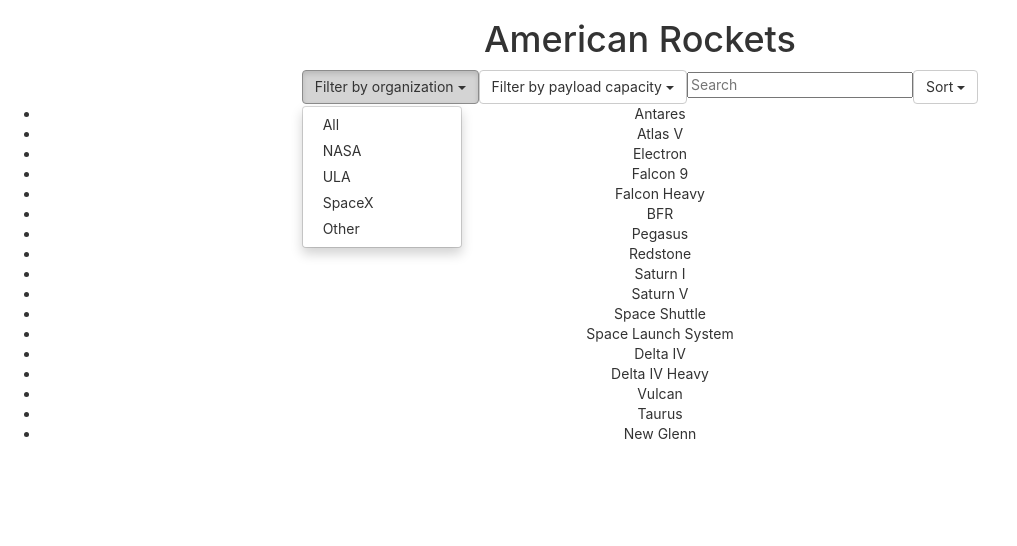
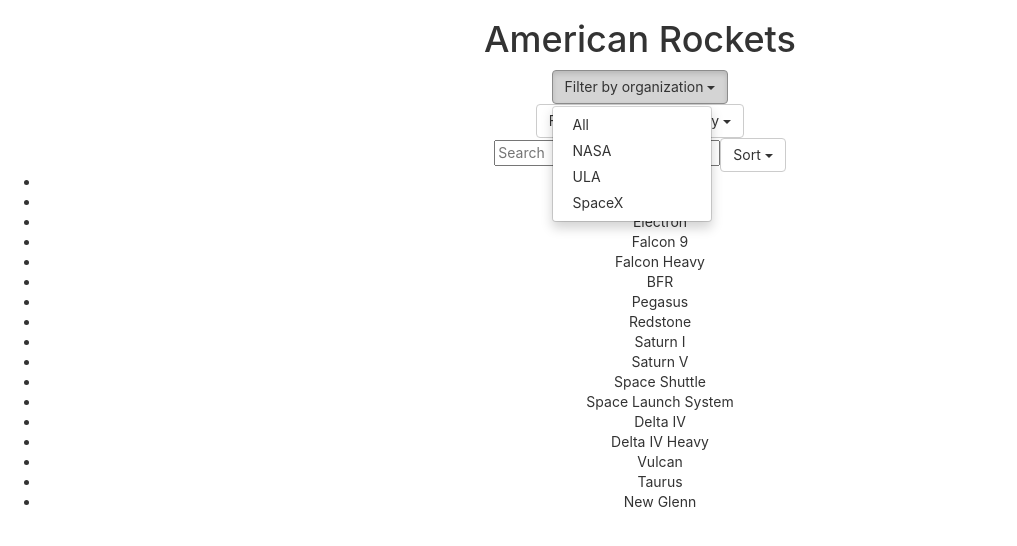
Before and after one commit to jleiken/filtering-rockets, a React (Create React App) app: page / in a window 1280 px wide. Both pictures are taken after a click on the button "Filter by organization". Shown: the top 546 px of the page, without its empty margins (0-1017 px from the left). Built offline with nearby package versions, Linux system fonts and the light colour scheme.

Commit message:
Sorting and filtering poorly

```diff
--- a/src/App.js
+++ b/src/App.js
@@ -1,32 +1,58 @@
 import React, { Component } from 'react';
 import './App.css';
-import FilteredList from './FilteredList';
+import SortedList from './SortedList';
+import Filter from './Filter';
 
 const rockets = [
-	{name: "Antares", org: "Orbital ATK", capacity: 5000},
-	{name: "Atlas V", org: "ULA", capacity: 20520},
-	{name: "Electron", org: "Rocket Lab", capacity: 250},
-	{name: "Falcon 9", org: "SpaceX", capacity: 22800},
-	{name: "Falcon Heavy", org: "SpaceX", capacity: 63800},
-	{name: "BFR", org: "SpaceX", capacity: 100000},
-	{name: "Pegasus", org: "Orbital ATK", capacity: 443},
-	{name: "Redstone", org: "US Army", capacity: 2860},
-	{name: "Saturn I", org: "NASA", capacity: 9070},
-	{name: "Saturn V", org: "NASA", capacity: 140000},
-	{name: "Space Shuttle", org: "NASA", capacity: 27500},
-	{name: "Space Launch System", org: "ULA", capacity: 117934},
-	{name: "Delta IV", org: "ULA", capacity: 11470},
-	{name: "Delta IV Heavy", org: "ULA", capacity: 28790},
-	{name: "Vulcan", org: "ULA", capacity: 34900},
-	{name: "Taurus", org: "Northrop Grumman", capacity: 1320},
-	{name: "New Glenn", org: "Blue Origin", capacity: 45000}
+	{name: "Antares", org: "Orbital ATK", capacity: 5000, img: ""},
+	{name: "Atlas V", org: "ULA", capacity: 20520, img: ""},
+	{name: "Electron", org: "Rocket Lab", capacity: 250, img: ""},
+	{name: "Falcon 9", org: "SpaceX", capacity: 22800, img: ""},
+	{name: "Falcon Heavy", org: "SpaceX", capacity: 63800, img: ""},
+	{name: "BFR", org: "SpaceX", capacity: 100000, img: ""},
+	{name: "Pegasus", org: "Orbital ATK", capacity: 443, img: ""},
+	{name: "Redstone", org: "US Army", capacity: 2860, img: ""},
+	{name: "Saturn I", org: "NASA", capacity: 9070, img: ""},
+	{name: "Saturn V", org: "NASA", capacity: 140000, img: ""},
+	{name: "Space Shuttle", org: "NASA", capacity: 27500, img: ""},
+	{name: "Space Launch System", org: "ULA", capacity: 117934, img: ""},
+	{name: "Delta IV", org: "ULA", capacity: 11470, img: ""},
+	{name: "Delta IV Heavy", org: "ULA", capacity: 28790, img: ""},
+	{name: "Vulcan", org: "ULA", capacity: 34900, img: ""},
+	{name: "Taurus", org: "Northrop Grumman", capacity: 1320, img: ""},
+	{name: "New Glenn", org: "Blue Origin", capacity: 45000, img: ""}
 ];
 
 class App extends Component {
+	constructor(props) {
+		super(props);
+
+		this.state = {
+			filtered_rockets: rockets
+		};
+	}
+
+	onFiltered = (list) => {
+		this.setState({filtered_rockets: list});
+	}
+
 	render() {
+		const org_menu = [
+			{eventKey: "NASA", display: "NASA"},
+			{eventKey: "ULA", display: "ULA"},
+			{eventKey: "SpaceX", display: "SpaceX"},
+		];
+		const capacity_menu = [
+			{eventyKey: "500", display: "< 500 kg"},
+			{eventKey: "10000", display: "< 10000 kg"},
+			{eventKey: "50000", display: "< 50000 kg"}
+		];
 		return (
 			<div className="App">
-				<FilteredList items={rockets} />
+				<h1>American Rockets</h1>
+				<Filter rockets={rockets} onFiltered={this.onFiltered} items={org_menu} title={"Filter by organization"}/>
+				<Filter rockets={rockets} onFiltered={this.onFiltered} items={capacity_menu} title={"Filter by payload capacity"}/>
+				<SortedList items={this.state.filtered_rockets} />
 			</div>
 		);
 	}
--- /dev/null
+++ b/src/Filter.jsx
@@ -0,0 +1,44 @@
+// TODO: make a component that generates the dropdown button and the filtering at the same time
+import React, { Component } from 'react';
+import { DropdownButton, MenuItem } from 'react-bootstrap';
+
+class Filter extends Component {
+
+	// Sets display to false depending on the event that is passed in
+	onFilter = (event) => {
+		const rockets = this.props.rockets;
+		if (event === "All") {
+			this.props.onFiltered(rockets.filter(
+				(e) => e.display = true));
+		} else if (parseInt(event)) {
+			this.props.onFiltered(rockets.filter(
+				(e) => e.display = e.capacity > parseInt(event)));
+		} else {
+			this.props.onFiltered(rockets.filter(
+				(e) => e.display = e.org === event));
+		}
+	}
+
+	createDropdownItems = () => {
+		let items = [];
+		items.push(<MenuItem eventKey="All" key={0} onSelect={this.onFilter}>All</MenuItem>);
+		for (let i = 0; i < this.props.items.length; i++) {
+			let curItem = this.props.items[i];
+			items.push(<MenuItem eventKey={curItem.eventKey} key={i+1}
+				onSelect={this.onFilter}>{curItem.display}</MenuItem>);
+		}
+		return items;
+	}
+
+	render(){
+		return (
+			<div className = "filter-list">
+				<DropdownButton id="typeDropdown" title={this.props.title}>
+					{this.createDropdownItems()}
+				</DropdownButton>
+			</div>
+		);
+	}
+}
+
+export default Filter;
--- a/src/FilteredList.jsx
+++ /dev/null
@@ -1,66 +0,0 @@
-import React, { Component } from 'react';
-import { DropdownButton, MenuItem } from 'react-bootstrap';
-import Grid from './Grid';
-
-class FilteredList extends Component {
-	constructor(props) {
-		super(props);
-
-		// The state is just a list of key/value pairs (like a hashmap)
-		this.state = {
-			search: "",
-			type: "All"
-		};
-	}
-
-	// Sets the state whenever the user types on the search bar
-	onSearch = (event) => {
-		this.setState({search: event.target.value.trim().toLowerCase()});
-	}
-
-	// Sets the state of the "type" state variable depending on what is passed in
-	onFilter = (event) => {
-		this.setState({type: event});
-	}
-
-	// Changes filterItem to take into account the "type" state variable when filtering
-	filterItem = (item) => {
-		return item.name.toLowerCase().search(this.state.search) !== -1
-			&& (this.state.type === "All" || item.type === this.state.type);
-	}
-
-	render(){
-		return (
-			<div className = "filter-list">
-				<h1>American Rockets</h1>
-
-				<DropdownButton id="typeDropdown" title={"Filter by organization"}>
-					<MenuItem eventKey="All" onSelect={this.onFilter}>All</MenuItem>
-					<MenuItem eventKey="NASA" onSelect={this.onFilter}>NASA</MenuItem>
-					<MenuItem eventKey="ULA" onSelect={this.onFilter}>ULA</MenuItem>
-					<MenuItem eventKey="SpaceX" onSelect={this.onFilter}>SpaceX</MenuItem>
-					<MenuItem eventKey="Other" onSelect={this.onFilter}>Other</MenuItem>
-				</DropdownButton>
-
-				<DropdownButton id="typeDropdown" title={"Filter by payload capacity"}>
-					<MenuItem eventKey="all" onSelect={this.onFilter}>All</MenuItem>
-					<MenuItem eventKey="small" onSelect={this.onFilter}>{"<"}200 kg</MenuItem>
-					<MenuItem eventKey="medium" onSelect={this.onFilter}>{">"}200 kg or {"<"}500 kg</MenuItem>
-					<MenuItem eventKey="large" onSelect={this.onFilter}>{">"}500 kg</MenuItem>
-				</DropdownButton>
-
-				<input type = "text" placeholder = "Search" onChange = {this.onSearch} />
-
-				<DropdownButton id="typeDropdown" title={"Sort"}>
-					<MenuItem eventKey="Alphabetical" onSelect={this.onSort}>Alphabetical</MenuItem>
-					<MenuItem eventKey="Reverse alphabetical" onSelect={this.onSort}>Reverse alphabetical</MenuItem>
-					<MenuItem eventKey="Payload capacity" onSelect={this.onSort}>Payload capacity</MenuItem>
-				</DropdownButton>
-
-				<Grid items = {this.props.items.filter(this.filterItem)} />
-			</div>
-		);
-	}
-}
-
-export default FilteredList;
--- a/src/Grid.jsx
+++ b/src/Grid.jsx
@@ -1,6 +1,6 @@
 import React, {Component} from 'react';
 
-class List extends Component {
+class Grid extends Component {
 	renderList() {
 		const items = this.props.items.map(item => {
 			return <li key={item.name}>{item.name}</li>
@@ -18,4 +18,4 @@
 	}
 }
 
-export default List;
+export default Grid;
--- /dev/null
+++ b/src/SortedList.jsx
@@ -0,0 +1,54 @@
+import React, { Component } from 'react';
+import { DropdownButton, MenuItem } from 'react-bootstrap';
+import Grid from './Grid';
+
+class FilteredList extends Component {
+	constructor(props) {
+		super(props);
+
+		// The state is just a list of key/value pairs (like a hashmap)
+		this.state = {
+			search: "",
+			type: "All"
+		};
+	}
+
+	// Sets the state whenever the user types on the search bar
+	onSearch = (event) => {
+		this.setState({search: event.target.value.trim().toLowerCase()});
+	}
+
+	// Changes filterItem to take into account the "type" state variable when filtering
+	filterItem = (item) => {
+		return item.name.toLowerCase().search(this.state.search) !== -1;
+	}
+
+	onSort = (event) => {
+		if (event === "Alphabetical") {
+			this.props.items.sort((a, b) => a.name.localeCompare(b.name));
+		} else if (event === "Reverse alphabetical") {
+			this.props.items.sort((a, b) => b.name.localeCompare(a.name));
+		} else if (event === "Payload capacity") {
+			this.props.items.sort((a, b) => a.capacity - b.capacity);
+		}
+		this.forceUpdate();
+	}
+
+	render(){
+		return (
+			<div className = "filter-list">
+				<input type = "text" placeholder = "Search" onChange = {this.onSearch} />
+
+				<DropdownButton id="typeDropdown" title={"Sort"}>
+					<MenuItem eventKey="Alphabetical" onSelect={this.onSort}>Alphabetical</MenuItem>
+					<MenuItem eventKey="Reverse alphabetical" onSelect={this.onSort}>Reverse alphabetical</MenuItem>
+					<MenuItem eventKey="Payload capacity" onSelect={this.onSort}>Payload capacity</MenuItem>
+				</DropdownButton>
+
+				<Grid items={this.props.items.filter(this.filterItem)} />
+			</div>
+		);
+	}
+}
+
+export default FilteredList;
```
